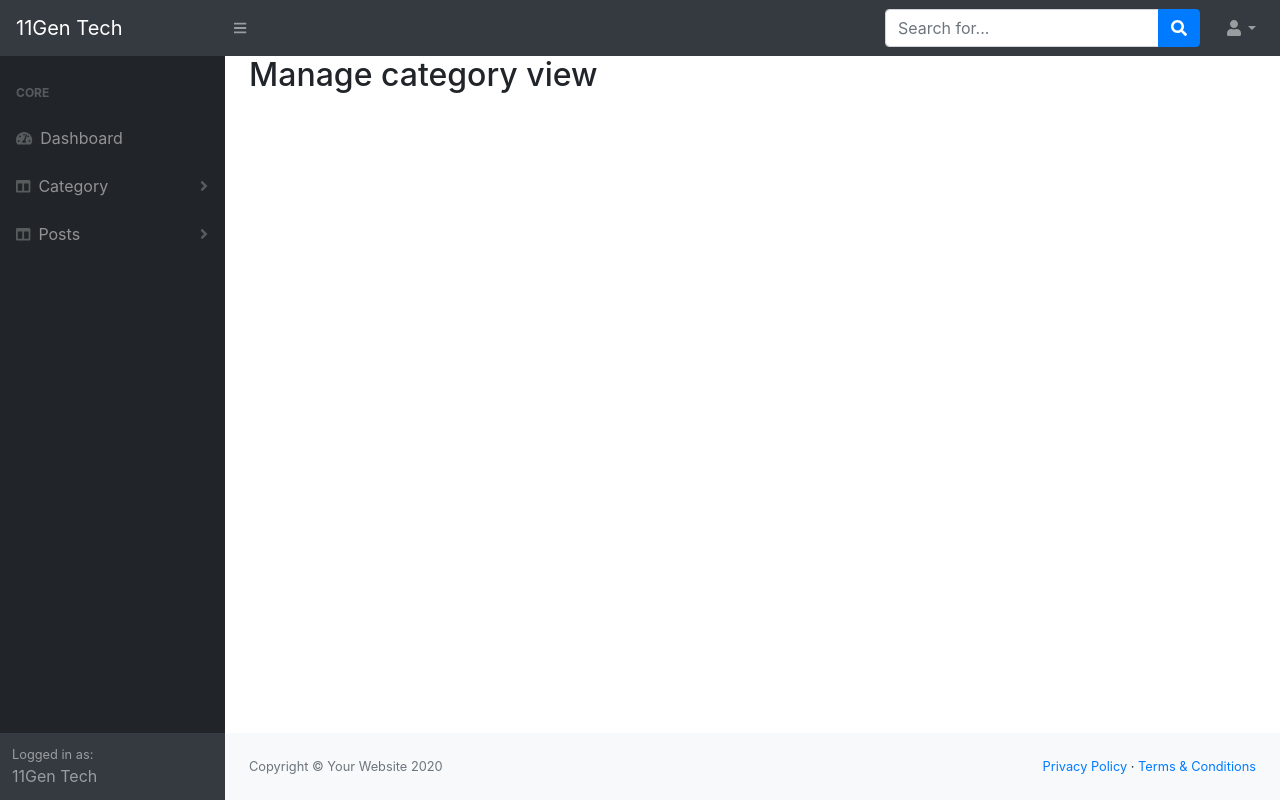
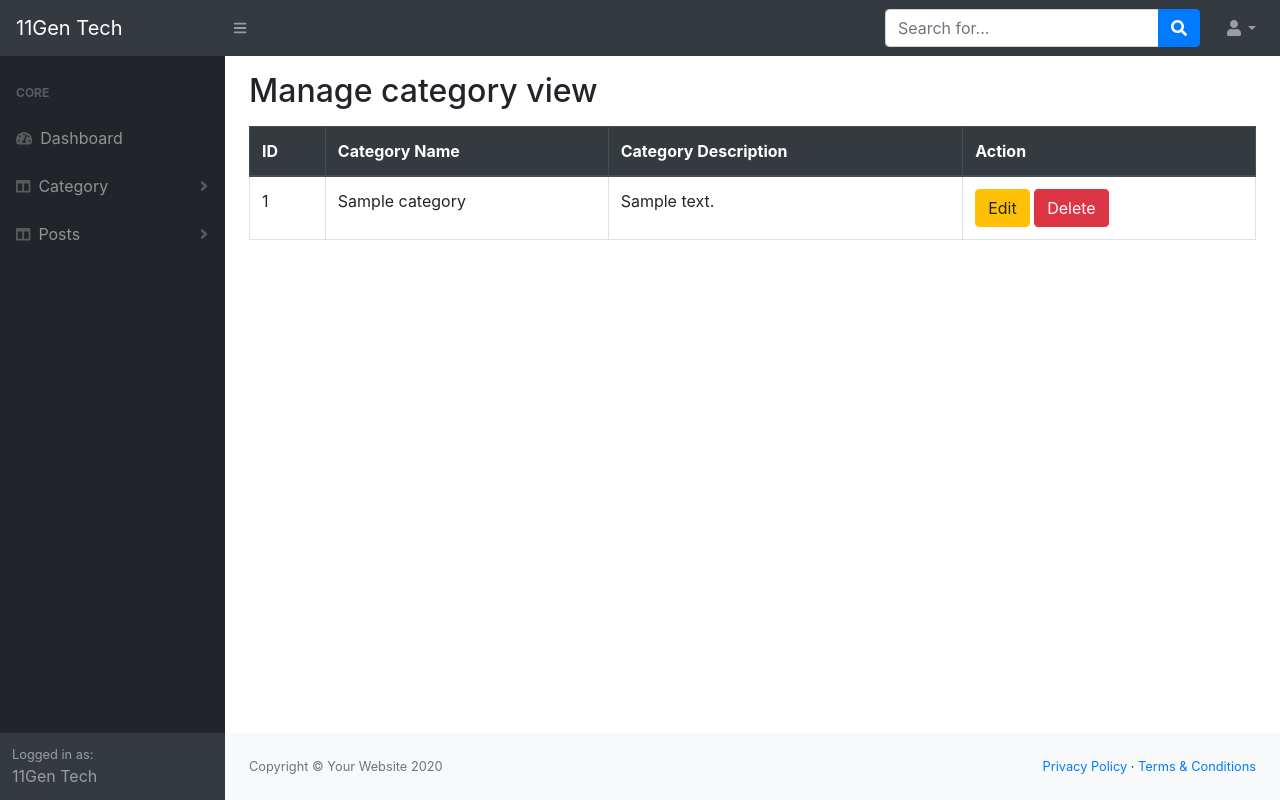
Before and after one commit to mr-mamun-50/11Gen-Tech-Blog-Project-, a PHP site: page /manage_category in a window 1280 px wide. Run offline with PHP 8.4, Linux system fonts and the light colour scheme; the visitor is signed in with stand-in values (Sample User, id 1); tables that the repository leaves empty or names only in its code hold one stand-in row (values such as "Sample post"); some libraries are stand-ins or nearby versions.

Commit message:
Manage Category Added

```diff
--- a/admin/class/function.php
+++ b/admin/class/function.php
@@ -58,4 +58,23 @@ class adminBlog
             return "Category Added Successfully";
         }
     }
+
+    public function display_category()
+    {
+        $query = "SELECT * FROM category";
+
+        if (mysqli_query($this->conn, $query)) {
+            $category = mysqli_query($this->conn, $query);
+            return $category;
+        }
+    }
+
+    public function delete_category($id)
+    {
+        $query = "DELETE FROM category WHERE cat_id=$id";
+
+        if (mysqli_query($this->conn, $query)) {
+            return "Category Deleted Seccessfully";
+        }
+    }
 }
--- a/admin/view/manage_category_view.php
+++ b/admin/view/manage_category_view.php
@@ -1 +1,50 @@
-<h2>Manage category view</h2>
+<?php
+
+$catData = $obj->display_category();
+
+if (isset($_GET['status'])) {
+    if ($_GET['status'] == 'delete') {
+        $delID = $_GET['id'];
+        $dltMsg = $obj->delete_category($delID);
+    }
+}
+
+?>
+
+
+<h2 class="my-3">Manage category view</h2>
+
+
+<?php if (isset($dltMsg)) { ?>
+
+    <div class="alert alert-danger my-2 text-center" role="alert">
+        <?php echo $dltMsg; ?>
+    </div>
+
+<?php } ?>
+
+<table class="table table-bordered table-hover">
+    <thead class="thead-dark">
+        <tr>
+            <th>ID</th>
+            <th>Category Name</th>
+            <th>Category Description</th>
+            <th>Action</th>
+        </tr>
+    </thead>
+    <tbody>
+
+        <?php while ($cat = mysqli_fetch_assoc($catData)) { ?>
+
+            <tr>
+                <td><?php echo $cat['cat_id']; ?></td>
+                <td><?php echo $cat['cat_name']; ?></td>
+                <td><?php echo $cat['cat_desc']; ?></td>
+                <td>
+                    <a href="#" class="btn btn-warning">Edit</a>
+                    <a href="?status=delete&&id=<?php echo $cat['cat_id']; ?>" class="btn btn-danger">Delete</a>
+                </td>
+            </tr>
+        <?php } ?>
+    </tbody>
+</table>
```
Also changed, not shown: admin/view/add_category_view.php (+9 -7 lines).
